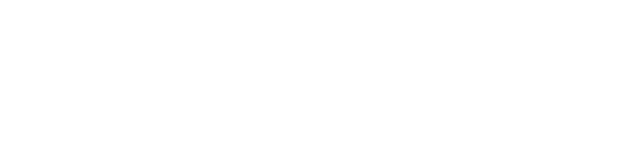
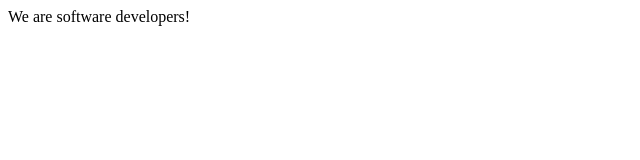
Before and after one commit to GeekyHacks/ABD-MANU, a plain HTML site: page index.html in a window 1280 px wide. Shown: the whole page, without its empty margins (0-640 px from the left). Drawn offline with Linux system fonts and the light colour scheme.

Commit message:
added message

```diff
--- a/index.html
+++ b/index.html
@@ -7,6 +7,6 @@
     <title>manu</title>
 </head>
 <body>
-
+    We are software developers!
 </body>
 </html>
```
